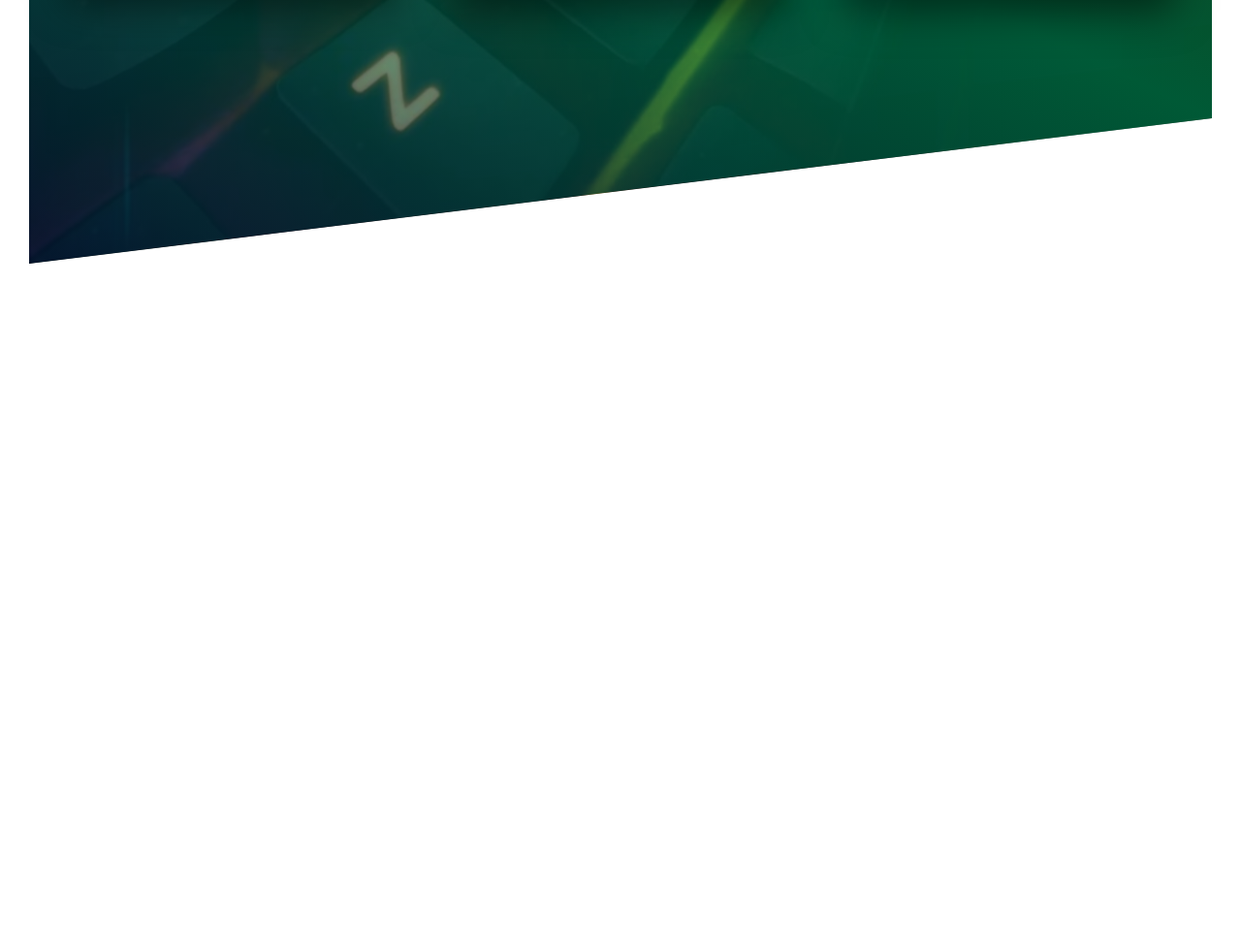
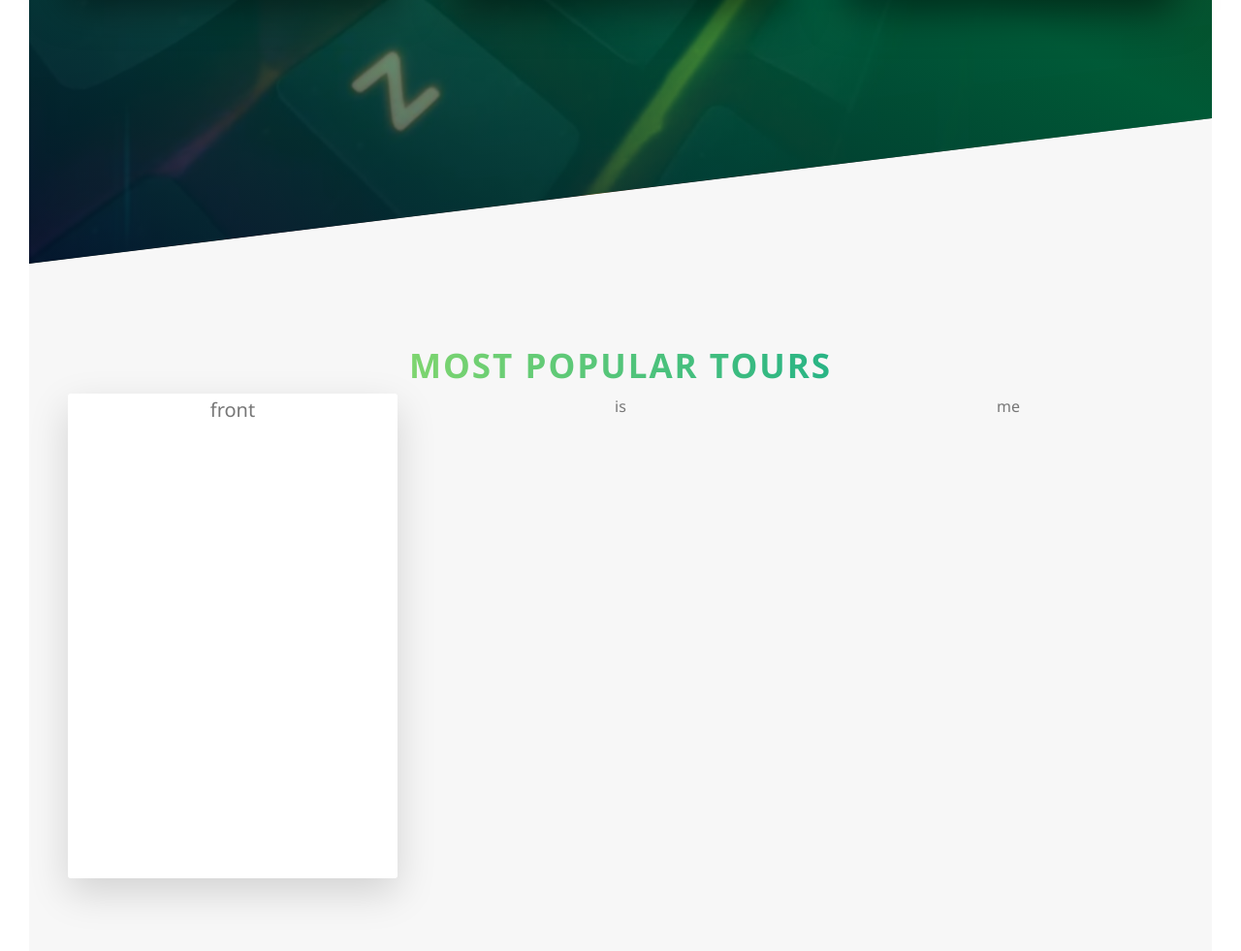
Before and after one commit to bazrar/my-site, a website: page index.html in a window 1280 px wide. Shown: the part 2046-3027 px from the top of the page at 97% size. Before the commit the page ends 2318 px from the top, so only its background shows below. Drawn offline with Linux system fonts and the light colour scheme.

Commit message:
card component

```diff
--- a/index.html
+++ b/index.html
@@ -112,6 +112,23 @@
           </div>
         </div>
       </section>
+      <section class="section-tours">
+        <div class="text-center mb-80">
+          <h2 class="heading-secondary">most popular tours</h2>
+          <div class="row">
+            <div class="col-1-of-3">
+              <div class="card">
+                <div class="card__side card__side--front">front</div>
+                <div class="card__side card__side--back card__side--back-1">
+                  back
+                </div>
+              </div>
+            </div>
+            <div class="col-1-of-3">is</div>
+            <div class="col-1-of-3">me</div>
+          </div>
+        </div>
+      </section>
     </main>
   </body>
 </html>
--- a/scss/abstracts/_variables.scss
+++ b/scss/abstracts/_variables.scss
@@ -6,6 +6,12 @@ $color-primary: #55c75a;
 $color-secondary-light: #833ab4;
 $color-secondary-dark: #fd1d1d;
 $color-secondary: #c779d0;
+
+$color-choice-1: #ffb900;
+$color-choice-2: #ff7730;
+
+$color-choice-3: #2998ff;
+$color-choice-4: #5643fa;
 
 $color-white: #fff;
 $color-black: #000;
--- /dev/null
+++ b/scss/components/_card.scss
@@ -0,0 +1,42 @@
+.card {
+  perspective: 150rem;
+  -moz-perspective: 150rem;
+  position: relative;
+  height: 50rem;
+
+  &__side {
+    font-size: 2rem;
+    height: 50rem;
+    transition: all 0.8s ease;
+    position: absolute;
+    top: 0;
+    left: 0;
+    width: 100%;
+    backface-visibility: hidden;
+    border-radius: 3px;
+    box-shadow: 0 1.5rem 4rem rgba($color-black, 0.15);
+
+    &--front {
+      background-color: $color-white;
+    }
+
+    &--back {
+      transform: rotateY(180deg);
+
+      &-1 {
+        background-image: linear-gradient(
+          to right bottom,
+          $color-choice-1,
+          $color-choice-2
+        );
+      }
+    }
+  }
+  &:hover &__side--front {
+    transform: rotateY(180deg);
+  }
+
+  &:hover &__side--back {
+    transform: rotateY(0);
+  }
+}
--- a/scss/main.scss
+++ b/scss/main.scss
@@ -14,5 +14,6 @@
 @import "components/buttons";
 @import "components/composition";
 @import "components/feature-box";
+@import "components/card";
 
 @import "pages/home";
--- a/scss/pages/_home.scss
+++ b/scss/pages/_home.scss
@@ -23,3 +23,9 @@
     transform: skewY(7deg);
   }
 }
+
+.section-tours {
+  padding: 25rem 0 50rem 0;
+  background-color: $color-grey-light-1;
+  margin-top: -10rem;
+}
```
Also changed, not shown: scss/main.css, 1 other file.
